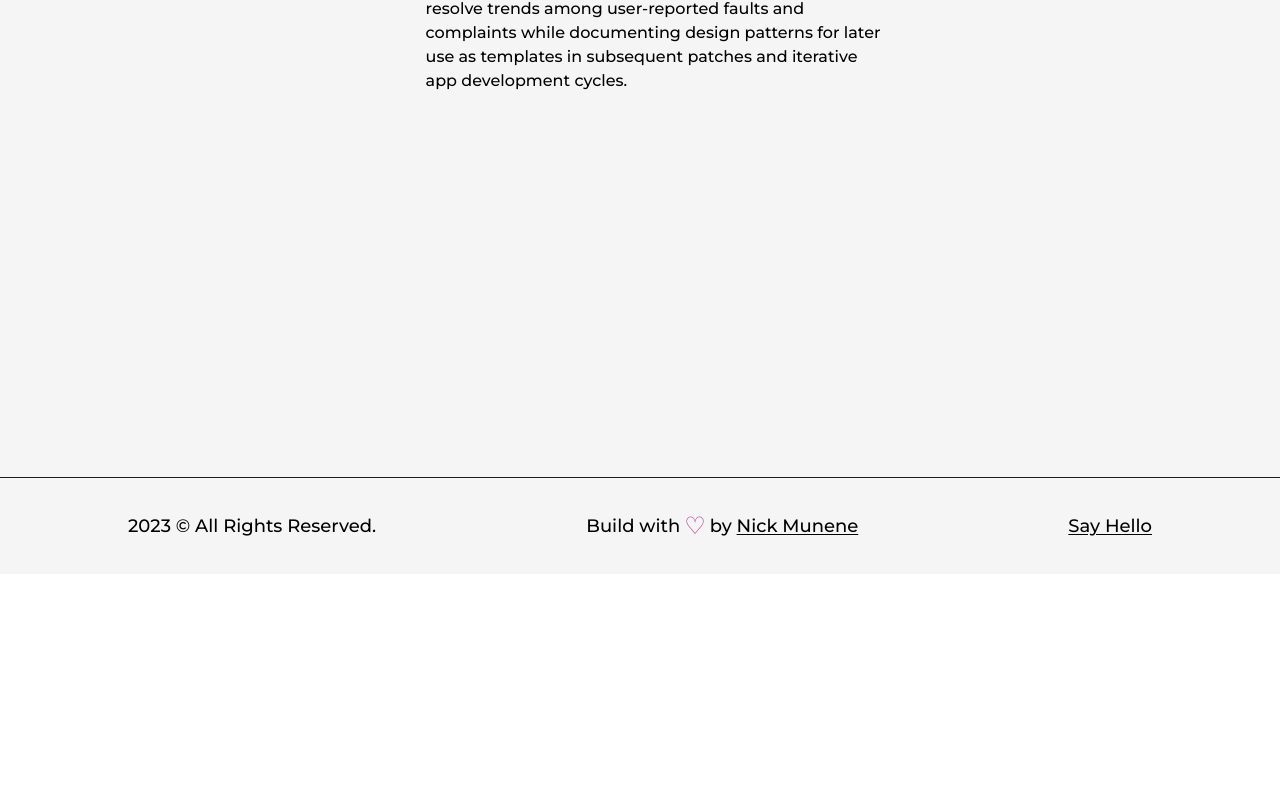
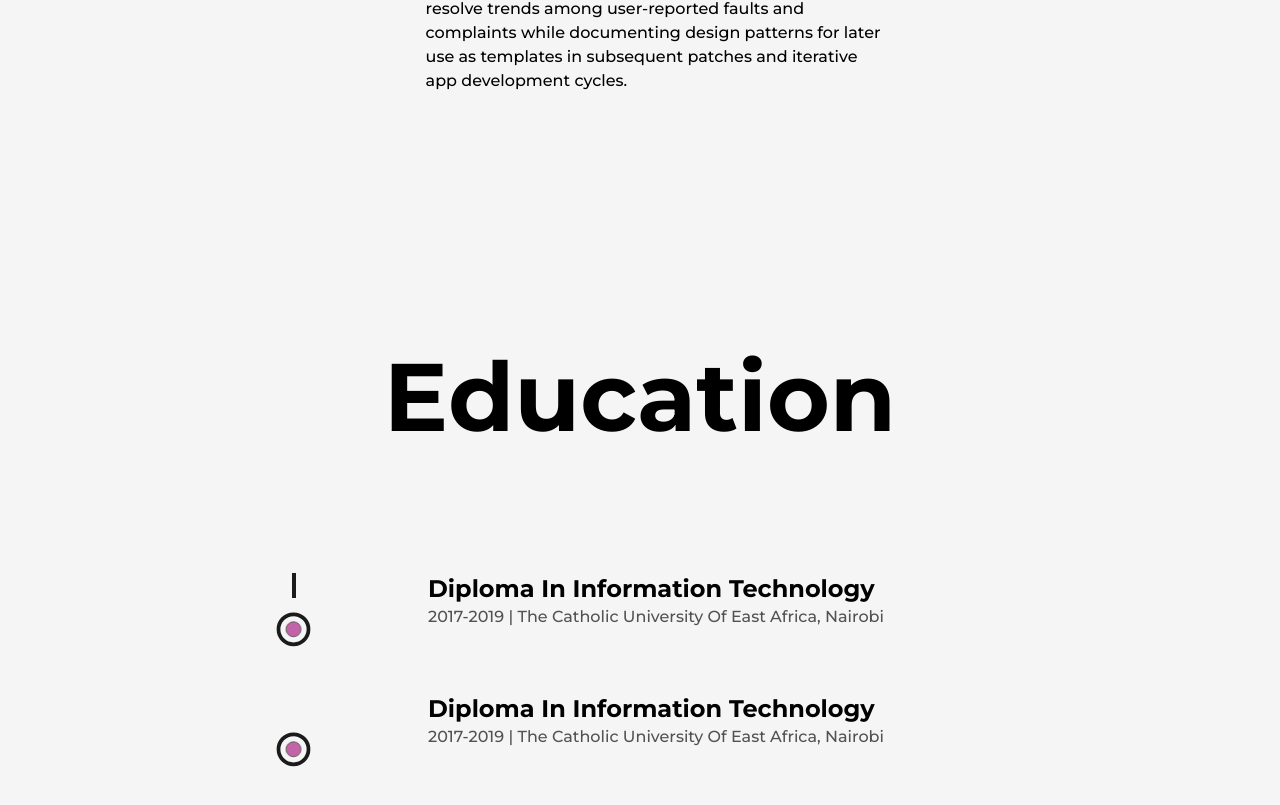
Before and after one commit to NickM101/portfolio, a Next.js app: page /about in a window 1280 px wide. Shown: the part 3307-4112 px from the top of the page. Before the commit the page ends 3881 px from the top, so only its background shows below. Built offline with nearby package versions, Linux system fonts and the light colour scheme.

Commit message:
Added education section

```diff
--- /dev/null
+++ b/src/components/Education.js
@@ -0,0 +1,70 @@
+import React, { useRef } from "react";
+import { useScroll, motion } from "framer-motion";
+import Lilcon from "./Lilcon";
+
+const Details = ({ type, time, place, info }) => {
+  const ref = useRef(null);
+  return (
+    <li
+      ref={ref}
+      className="my-8 first:mt-0 last:mb-0 w-[60%] mx-auto flex flex-col items-center justify-between"
+    >
+      <Lilcon reference={ref} />
+      <motion.div
+        className=""
+        initial={{ y: 50 }}
+        whileInView={{ y: 0 }}
+        transition={{ duration: 0.5, type: "spring" }}
+      >
+        <h3 className="capitalize font-bold text-2xl">
+          {type}&nbsp;
+
+        </h3>
+        <span className="capitalize font-medium text-dark/75">
+          {time} | {place}
+        </span>
+        <p className="font-medium w-full">{info}</p>
+      </motion.div>
+    </li>
+  );
+};
+
+const Education = () => {
+  const ref = useRef(null);
+
+  const { scrollYProgress } = useScroll({
+    target: ref,
+    offset: ["start end", "center start"],
+  });
+
+  return (
+    <div className="my-64">
+      <h2 className="font-bold text-8xl mb-32 w-full text-center">
+        Education
+      </h2>
+      <div ref={ref} className="w-[75%] mx-auto relative">
+        <motion.div
+          style={{ scaleY: scrollYProgress }}
+          className="absolute left-9 top-0 w-[4px] h-full bg-dark origin-top"
+        />
+        <ul className="w-full flex flex-col items-start justify-between ml-4">
+          <Details
+         type='Diploma in Information Technology'
+         time='2017-2019'
+         place='The Catholic University of East Africa, Nairobi'
+         info=''
+          />
+          <Details
+         type='Diploma in Information Technology'
+         time='2017-2019'
+         place='The Catholic University of East Africa, Nairobi'
+         info=''
+          />
+
+        </ul>
+      </div>
+    </div>
+  );
+};
+
+export default Education;
--- a/src/pages/about.js
+++ b/src/pages/about.js
@@ -8,6 +8,7 @@
 import profilePicture from "../../public/images/profile.png";
 import ParallaxSquare from "@/components/ParallaxSquare";
 import Experience from "@/components/Experience";
+import Education from "@/components/Education";
 
 const AnimatedNumbers = ({ value }) => {
   const ref = useRef(null);
@@ -152,6 +153,7 @@
             </div>
           </div>
           <Experience />
+          <Education />
         </Layout>
       </main>
     </>
```
